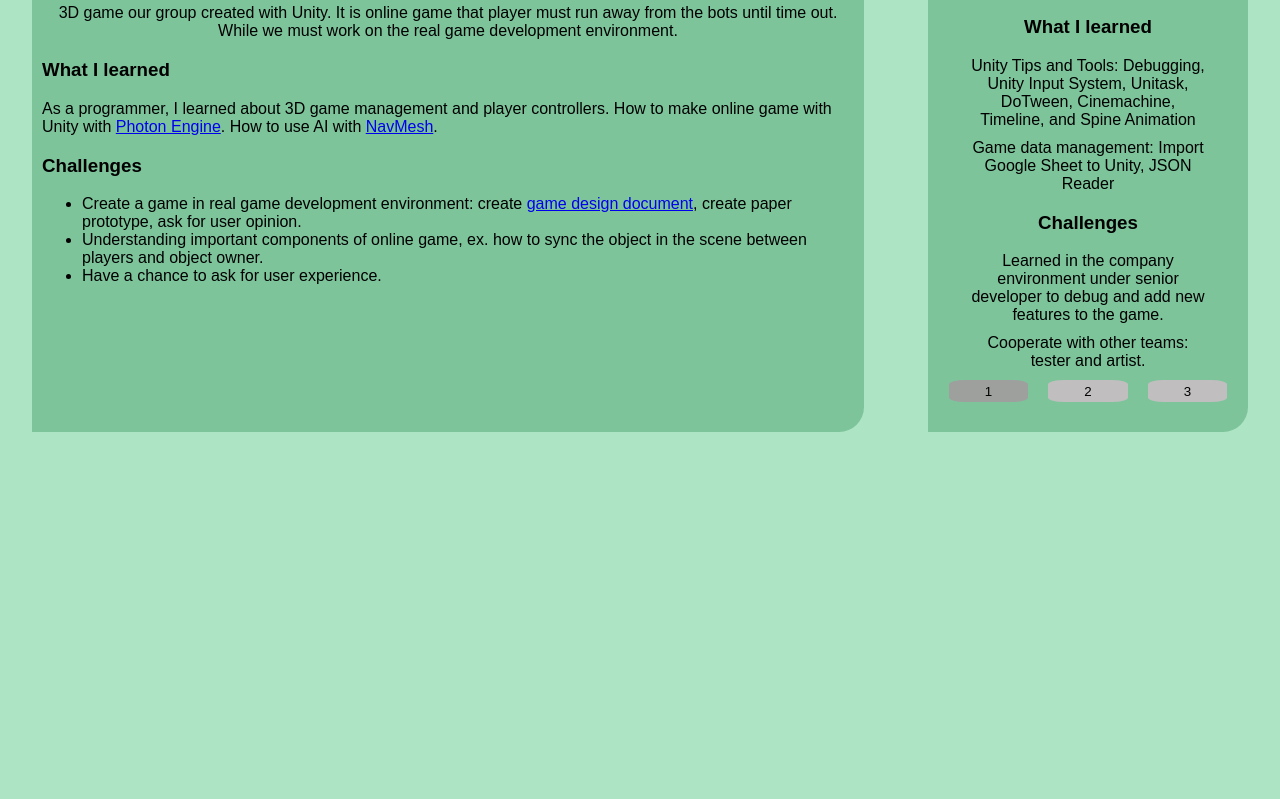
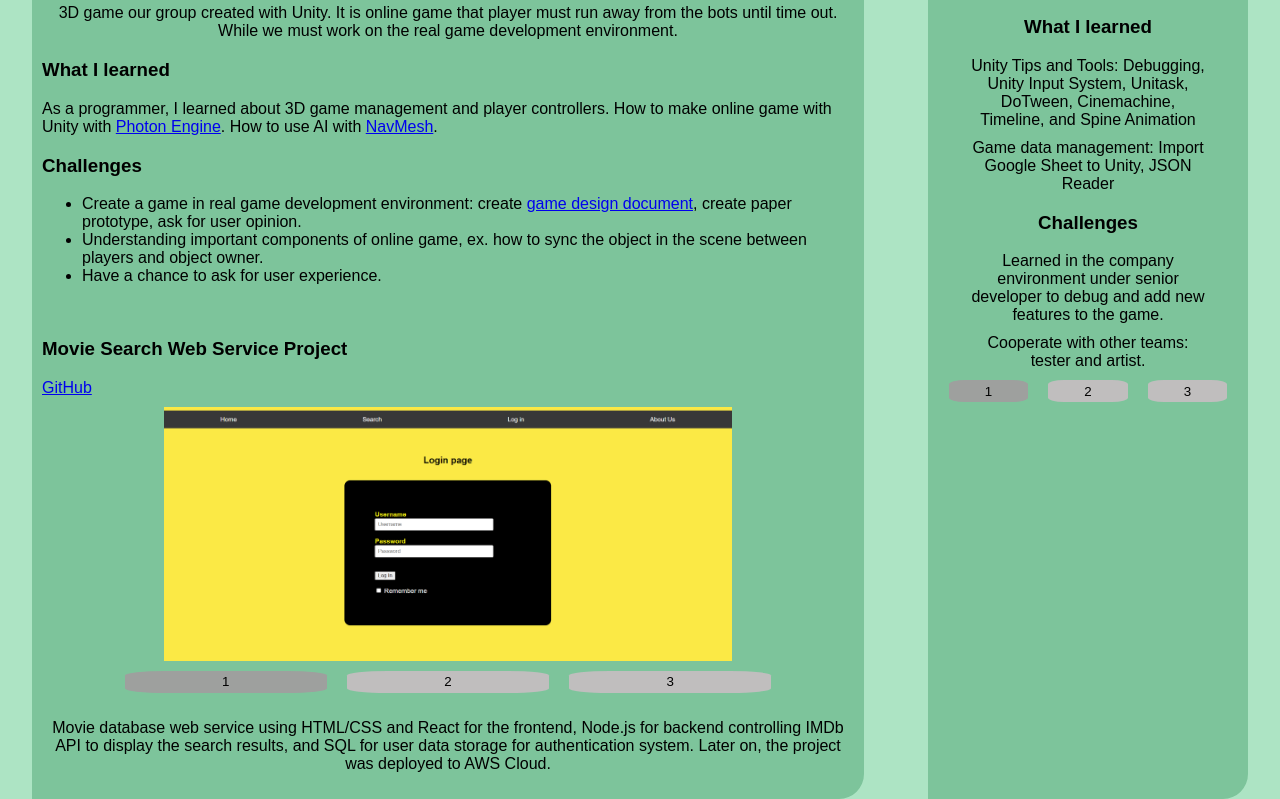
Before and after one commit to PanithiRunggeratigul/github-portfolio, a plain HTML site: page portfolio.html in a window 1280 px wide. Shown: the part 585-1384 px from the top of the page. Before the commit the page ends 1017 px from the top, so only its background shows below. Drawn offline with Linux system fonts and the light colour scheme.

Commit message:
[Updated]: Portfolio

```diff
--- a/css/portfolio.css
+++ b/css/portfolio.css
@@ -155,6 +155,16 @@ body {
   margin-top: 10px;
   position: relative;
 }
+.termprojectimage-container {
+  display: none;
+  justify-content: center;
+  align-items: center;
+}
+.termprojectimage-container.active {
+  display: flex;
+  justify-content: center;
+  align-items: center;
+}
 .recentproject-container {
   display: none;
   justify-content: center;
@@ -245,7 +255,12 @@ body {
   align-items: center;
 }
 .project_img {
-  width: 40%;
+  width: 50%;
+  margin-top: 10px;
+  height: auto;
+}
+.project_img2 {
+  width: 70%;
   margin: 10px;
   height: auto;
 }
@@ -255,7 +270,12 @@ body {
   position: relative;
   top: -50;
 }
-
+.projectimagebuttonholder {
+  display: flex;
+  justify-content: center;
+  position: relative;
+  top: -50;
+}
 .recentpage-button {
   border: none;
   border-radius: 20%;
@@ -280,6 +300,55 @@ body {
   display: inline-block;
   position: relative;
   left: 0px;
+}
+.recentpagebutton-3 {
+  margin: 0px 10px 10px 10px;
+  background-color: rgb(130, 136, 133);
+  border: none;
+  display: inline-block;
+  position: relative;
+  left: 0px;
+}
+
+.recentimage-button {
+  border: none;
+  border-radius: 20%;
+  padding: 3.5px 12%;
+  cursor: pointer;
+}
+.recentimage-button:hover {
+  background-color: rgb(191, 199, 195);
+}
+.recentimagebutton-1 {
+  margin: 0px 10px 10px 10px;
+  background-color: rgb(130, 136, 133);
+  border: none;
+  display: inline-block;
+  position: relative;
+  right: 0px;
+}
+.recentimagebutton-2 {
+  margin: 0px 10px 10px 10px;
+  background-color: rgb(130, 136, 133);
+  border: none;
+  display: inline-block;
+  position: relative;
+  left: 0px;
+}
+.recentimagebutton-3 {
+  margin: 0px 10px 10px 10px;
+  background-color: rgb(130, 136, 133);
+  border: none;
+  display: inline-block;
+  position: relative;
+  left: 0px;
+}
+.active-recentimagebutton {
+  background-color: rgb(158, 160, 158);
+}
+
+.inactive-recentimagebutton {
+  background-color: rgb(192, 190, 190);
 }
 
 .active-recentpagebtn {
--- a/portfolio.html
+++ b/portfolio.html
@@ -22,7 +22,7 @@
       <div class="largeContainer">
         <section class="leftSideContainer">
           <div class="mainpagebuttoncontainer">
-            <button onclick="showPage('page1', this)" class="page-button button-1 active-btn">Term Project</button>
+            <button onclick="showPage('page1', this)" class="page-button button-1 active-btn">Term Projects</button>
             <button onclick="showPage('page2', this)" class="page-button button-2 inactive-btn">Game Jam</button>
             <button onclick="showPage('page3', this)" class="page-button button-3 inactive-btn">In Progress / Study</button>
           </div>
@@ -31,7 +31,8 @@
               <h2>
                 Term Projects
               </h2>
-                <h3>Escapee</h3> <a href="https://github.com/PanithiRunggeratigul/Multiplayer-Escapee-Scripts" target="_blank">GitHub</a> <a href="others/Escapee.zip" download>Download Game</a>
+              <div>
+                <h3>Escapee Game Project</h3> <a href="https://github.com/PanithiRunggeratigul/Multiplayer-Escapee-Scripts" target="_blank">GitHub</a> <a href="others/Escapee.zip" download>Download Game</a>
                   <div id="video1" class="video-container active">
                     <video class="project-vid" autoplay="autoplay" controls muted>
                       <source src="videos/trailer-nosound.mp4" type="video/mp4">
@@ -59,6 +60,20 @@
                         <li>Understanding important components of online game, ex. how to sync the object in the scene between players and object owner.</li>
                         <li>Have a chance to ask for user experience.</li>
                     </ul>
+                </div>
+                <br>
+                <div>
+                <h3>Movie Search Web Service Project</h3> <a href="https://github.com/PanithiRunggeratigul/pds-test" target="_blank">GitHub</a>
+                    <div id="img3" class="termprojectimage-container active"><img source src="others/img3.png" width="auto" height="400" class="project_img2"></div>
+                    <div id="img4" class="termprojectimage-container"><img source src="others/img4.png" width="500" height="400" class="project_img2"></div>
+                    <div id="img6" class="termprojectimage-container"><img source src="others/img6.png" width="500" height="400" class="project_img2"></div>
+                  <div class="subprojectbuttonholder">
+                    <button onclick="changeTermImage('img3', this)" class="recentimage-button recentimagebutton-1 active-recentimagebutton">1</button>
+                    <button onclick="changeTermImage('img4', this)" class="recentimage-button recentimagebutton-2 inactive-recentimagebutton">2</button>
+                    <button onclick="changeTermImage('img6', this)" class="recentimage-button recentimagebutton-3 inactive-recentimagebutton">3</button>
+                  </div>
+                      <p style="text-align:center;">Movie database web service using HTML/CSS and React for the frontend, Node.js for backend controlling IMDb API to display the search results, and SQL for user data storage for authentication system. Later on, the project was deployed to AWS Cloud.</p>
+                </div>
             </div>
               <div class="projectContent page" id="page2">
                 <h2>
@@ -233,7 +248,7 @@
               <div class="subprojectbuttonholder">
                 <button onclick="changeSubProject('recentproject1', this)" class="recentpage-button recentpagebutton-1 active-recentpagebtn">1</button>
                 <button onclick="changeSubProject('recentproject2', this)" class="recentpage-button recentpagebutton-2 inactive-recentpagebtn">2</button>
-                <button onclick="changeSubProject('recentproject3', this)" class="recentpage-button recentpagebutton-2 inactive-recentpagebtn">3</button>
+                <button onclick="changeSubProject('recentproject3', this)" class="recentpage-button recentpagebutton-3 inactive-recentpagebtn">3</button>
               </div>
           </div>
           <div class="subProject subpage inactive" id="subpage2">
@@ -313,6 +328,22 @@
             button.classList.add('active-subbtn');
         }
 
+        function changeTermImage(projId, button) {
+            document.querySelectorAll('.termprojectimage-container').forEach(recentProjectContainer => {
+              recentProjectContainer.classList.remove('active');
+            });
+
+            document.getElementById(projId).classList.add('active');
+
+            document.querySelectorAll('.recentimage-button').forEach(btn => {
+                btn.classList.remove('active-recentimagebutton');
+                btn.classList.add('inactive-recentimagebutton');
+            });
+
+            button.classList.remove('inactive-recentimagebutton');
+            button.classList.add('active-recentimagebutton');
+        }
+
         function changeSubProject(projId, button) {
             document.querySelectorAll('.recentproject-container').forEach(recentProjectContainer => {
               recentProjectContainer.classList.remove('active');
```
Also changed, not shown: introduction.html (+7 -1 lines), others/img3.png (added), others/img4.png (added), others/img5.png (added), others/img6.png (added).
